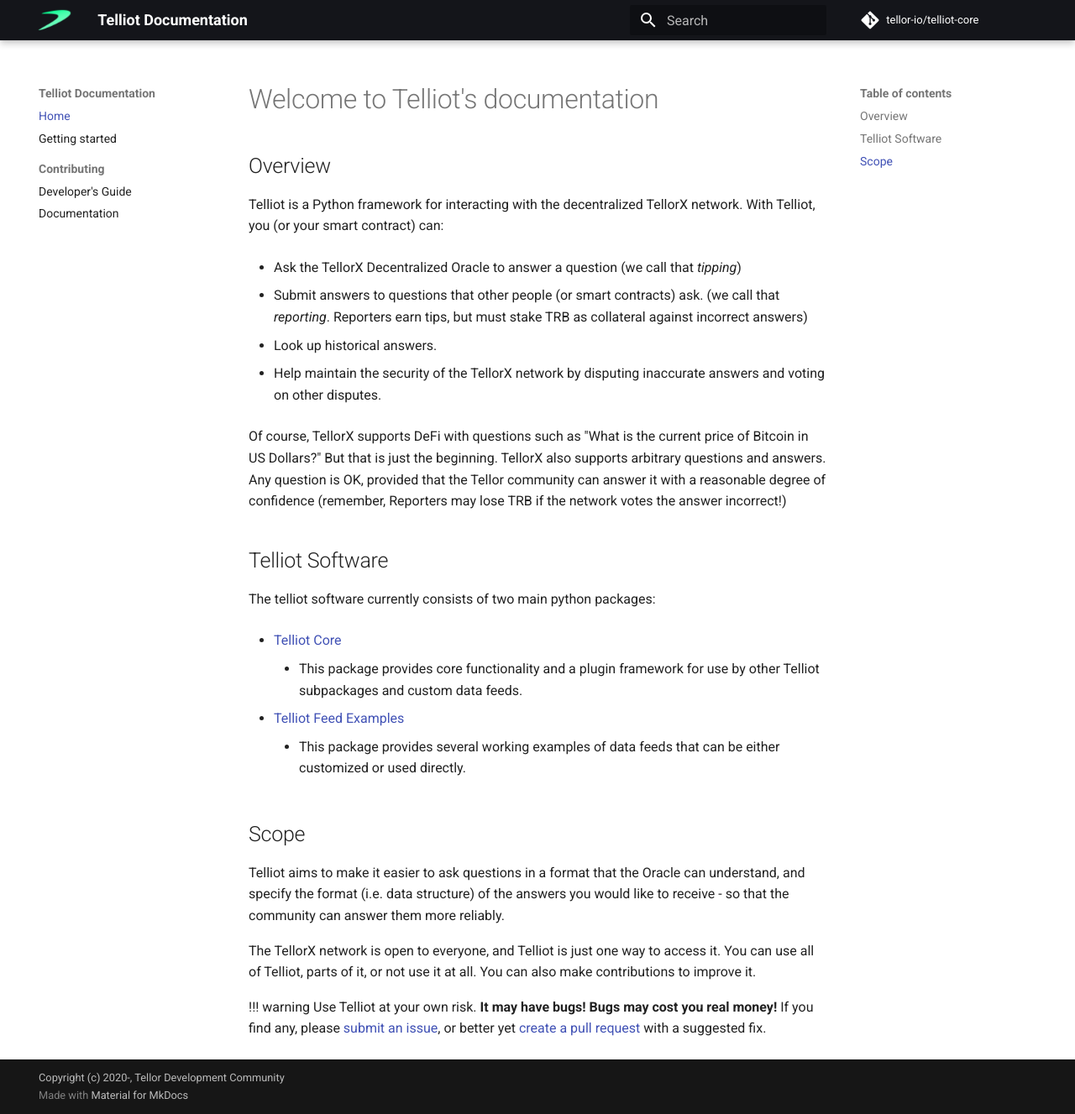
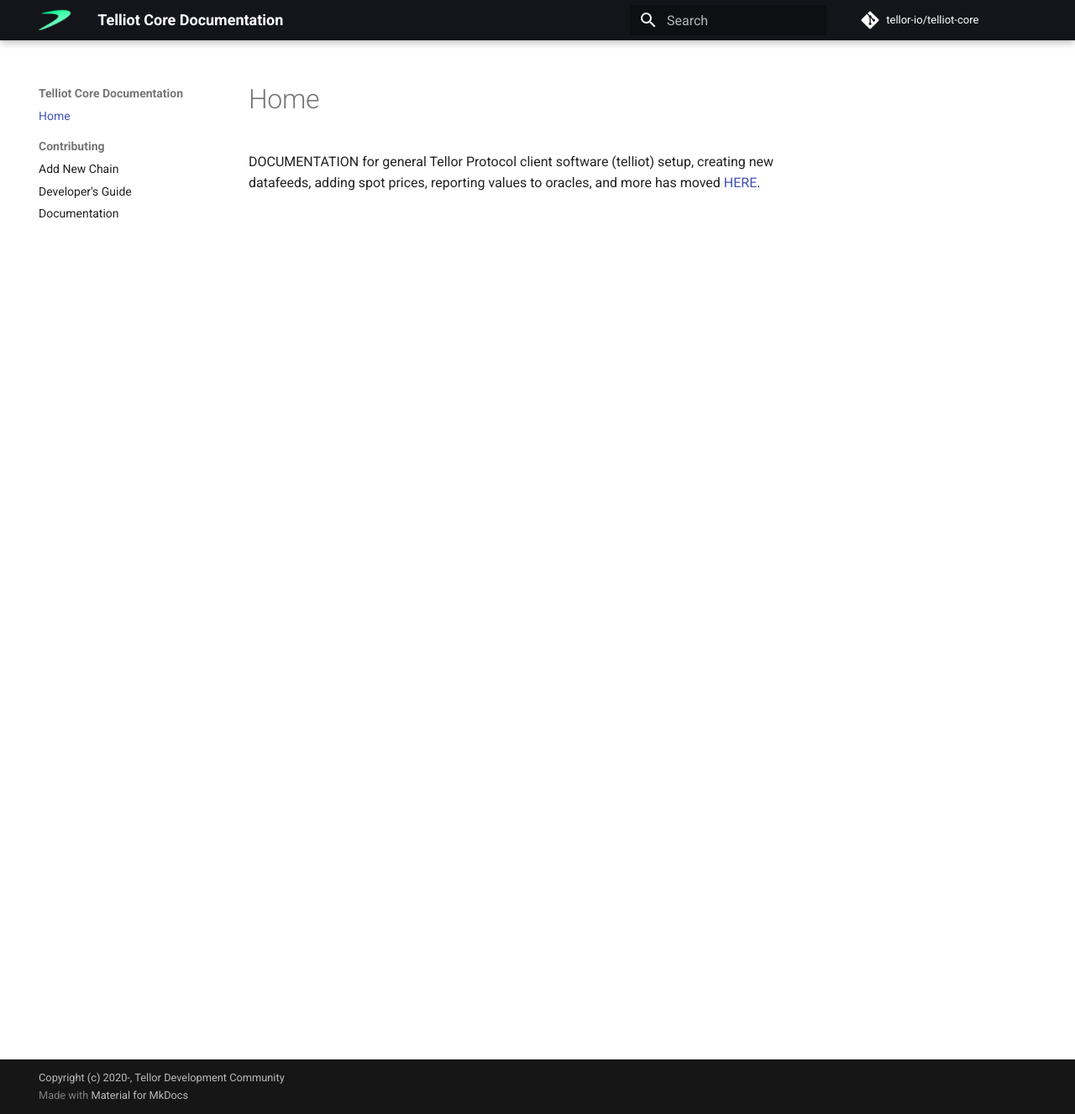
Before and after one commit to tellor-io/telliot-core, an MkDocs documentation site: the page built from docs/index.md, in a window 1280 px wide and 1327 px high. Shown: the whole window at 84% size. Built offline with MkDocs 1.6.1 and Material for MkDocs 9.7.7, drawn with Linux system fonts in a browser that asks for light colours; comment, search, counter and statistics services are not loaded.

Commit message:
Simplify docs, rmv redundant stuff in telliot-feeds

```diff
--- a/docs/index.md
+++ b/docs/index.md
@@ -1,44 +1 @@
-# Welcome to Telliot's documentation
-
-## Overview
-
-Telliot is a Python framework for interacting with the decentralized TellorX network. With Telliot, you (or your smart
-contract) can:
-
-* Ask the TellorX Decentralized Oracle to answer a question (we call that *tipping*)
-
-* Submit answers to questions that other people (or smart contracts) ask. (we call that *reporting*. Reporters earn
-  tips, but must stake TRB as collateral against incorrect answers)
-
-* Look up historical answers.
-
-* Help maintain the security of the TellorX network by disputing inaccurate answers and voting on other disputes.
-
-Of course, TellorX supports DeFi with questions such as "What is the current price of Bitcoin in US Dollars?"  But that
-is just the beginning. TellorX also supports arbitrary questions and answers. Any question is OK, provided that the
-Tellor community can answer it with a reasonable degree of confidence (remember, Reporters may lose TRB if the network
-votes the answer incorrect!)
-
-## Telliot Software
-
-The telliot software currently consists of two main python packages:
-
-- [Telliot Core](https://github.com/tellor-io/telliot-core)
-    - This package provides core functionality and a plugin framework for use by other Telliot subpackages and custom
-      data feeds.
-
-- [Telliot Feed Examples](https://github.com/tellor-io/telliot-feed-examples)
-    - This package provides several working examples of data feeds that can be either customized or used directly.
-
-## Scope
-
-Telliot aims to make it easier to ask questions in a format that the Oracle can understand, and specify the format (i.e.
-data structure) of the answers you would like to receive - so that the community can answer them more reliably.
-
-The TellorX network is open to everyone, and Telliot is just one way to access it. You can use all of Telliot, parts of
-it, or not use it at all. You can also make contributions to improve it.
-
-!!! warning Use Telliot at your own risk.  **It may have bugs!  Bugs may cost you real money!**
-If you find any, please [submit an issue](https://github.com/tellor-io/telliot-core/issues), or better
-yet [create a pull request](https://github.com/tellor-io/telliot-core/pulls)
-with a suggested fix.
+DOCUMENTATION for general Tellor Protocol client software (telliot) setup, creating new datafeeds, adding spot prices, reporting values to oracles, and more has moved [HERE](https://tellor-io.github.io/telliot-feeds/).
--- a/mkdocs.yml
+++ b/mkdocs.yml
@@ -1,7 +1,7 @@
-site_name: Telliot Documentation
+site_name: Telliot Core Documentation
 
 # Project information
-site_name: Telliot Documentation
+site_name: Telliot Core Documentation
 site_url: https://tellor-io.github.io/telliot-core/
 site_author: Tellor Development Community
 site_description: >-
@@ -65,7 +65,7 @@
 
 nav:
   - Home: index.md
-  - Getting started: getting-started.md
   - Contributing:
+      - Add New Chain: add-chain.md
       - Developer's Guide: contributing.md
       - Documentation: documentation.md
```
Also changed, not shown: docs/add-chain.md (added, +3 -0 lines), docs/contributing.md (+3 -8 lines), docs/documentation.md (+1 -1 lines), docs/getting-started.md (deleted, +0 -107 lines).
